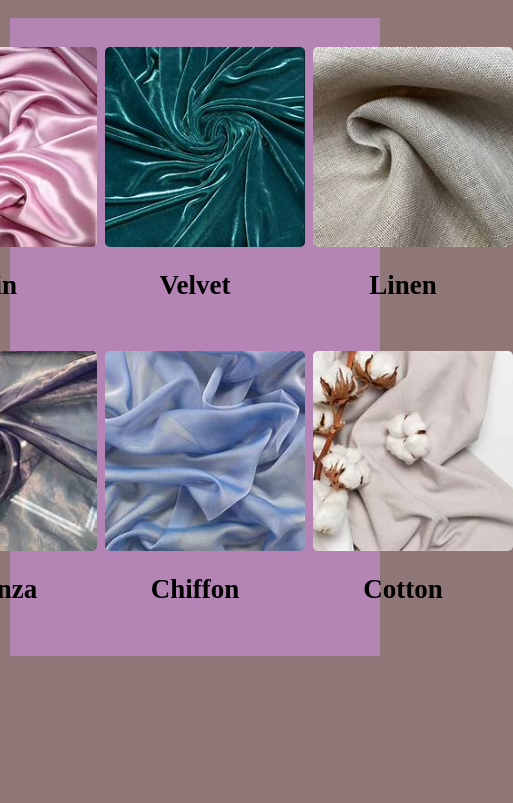
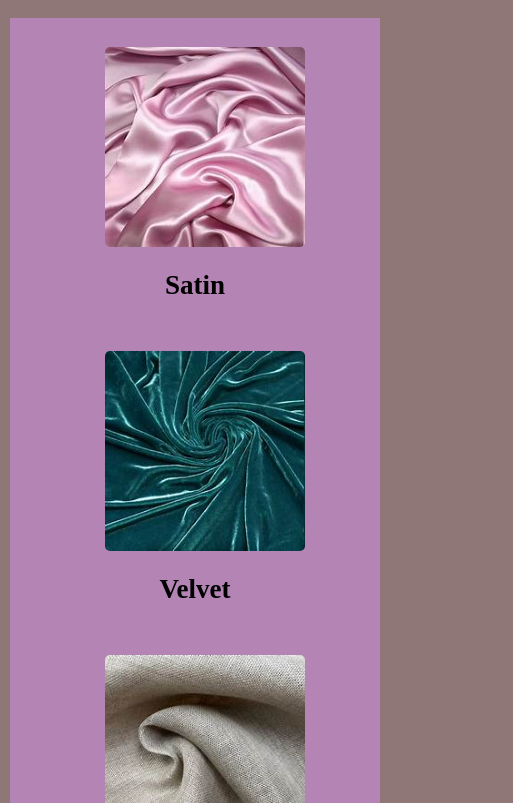
Before and after one commit to Anu-priya12389/profile, a plain HTML site: page index.html in a window 390 px wide. Shown: the part 41-844 px from the top of the page, 513 px wide, since content can reach past the window. Drawn offline with Linux system fonts and the light colour scheme.

Commit message:
index.html

```diff
--- a/index.html
+++ b/index.html
@@ -61,6 +61,10 @@
                     font-size: 16px;
                     margin: 0;
                     }
+            @media (max-width: 480px) {
+      .store {
+        grid-template-columns: 1fr; /* 1 column for mobile */
+      }
 
 
         </style>
```
